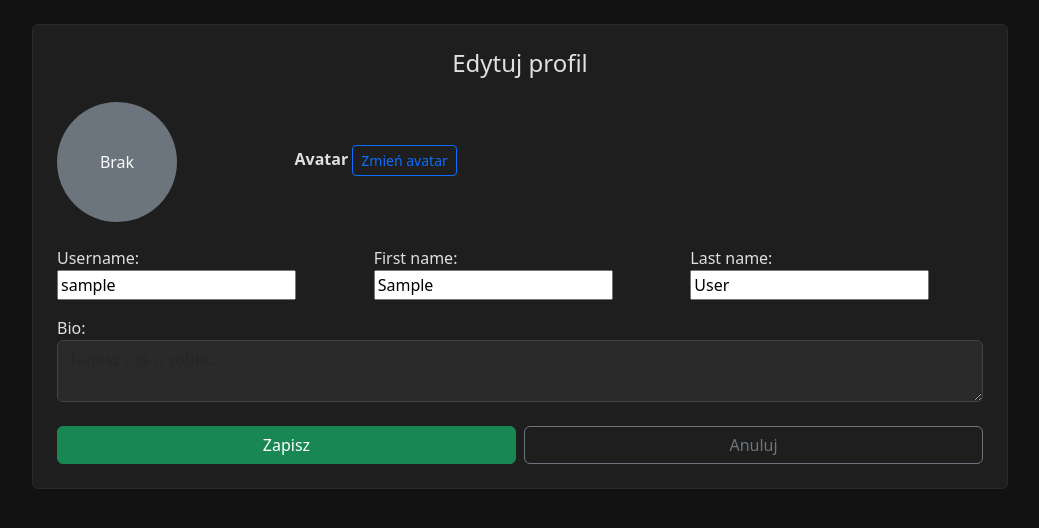
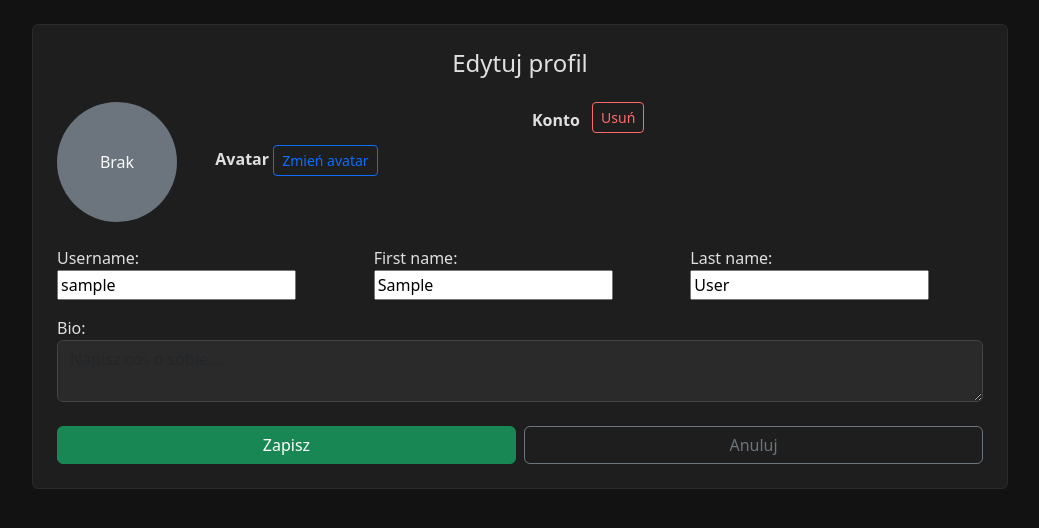
Before and after one commit to martrzeciak/lensy-app, a Django app: page /accounts/edit/ in a window 1280 px wide. Shown: the part 56-584 px from the top of the page, without its empty margins (120-1159 px from the left). Run offline with Django 5.2, Linux system fonts and the light colour scheme; the visitor is signed in with stand-in values (Sample User, id 1).

Commit message:
Delete accounts

```diff
--- a/lensy_backend/accounts/urls.py
+++ b/lensy_backend/accounts/urls.py
@@ -12,5 +12,5 @@ urlpatterns = [
     path('profile/<str:username>/<str:list_type>/', views.user_list_view, name='user_list'),
     path("profile/<str:username>/", views.profile_view, name="user_profile"),
     path('edit/', views.edit_profile_view, name='edit_profile'),
-
+    path('delete/', views.delete_account_view, name='delete_account'),
 ]
--- a/lensy_backend/accounts/views.py
+++ b/lensy_backend/accounts/views.py
@@ -168,3 +168,14 @@ def user_list_view(request, username, list_type):
         'users': users,
         'following_ids': following_ids,
     })
+
+
+@login_required
+def delete_account_view(request):
+    if request.method == 'POST':
+        user = request.user
+        logout(request)
+        user.delete()
+        return redirect('login')
+
+    return redirect('edit_profile')
--- a/lensy_backend/templates/accounts/edit_profile.html
+++ b/lensy_backend/templates/accounts/edit_profile.html
@@ -6,11 +6,19 @@
 
     <h4 class="mb-4 text-center">Edytuj profil</h4>
 
-    <!-- ====== AVATAR ====== -->
-    <div class="row align-items-center mb-4">
+    <!-- AVATAR -->
+
+
+    <!-- AVATAR + KONTO -->
+    <div class="row align-items-start mb-4">
+
+        <!-- AVATAR -->
+        <div class="col-md-6">
+
+            <div class="row align-items-center">
 
                 <!-- PODGLĄD -->
-        <div class="col-md-3 text-center">
+                <div class="col-md-4 text-center">
                     {% if request.user.avatar %}
                         <img src="{{ request.user.avatar.url }}"
                             class="rounded-circle"
@@ -25,10 +33,8 @@
                     {% endif %}
                 </div>
 
-
                 <!-- AKCJE -->
-        <div class="col-md-9">
-
+                <div class="col-md-8">
                     <label class="form-label fw-bold">Avatar</label>
 
                     <!-- ZMIEŃ AVATAR -->
@@ -65,9 +71,43 @@
                         </form>
                     {% endif %}
                 </div>
+
+            </div>
         </div>
 
-    <!-- ====== RESZTA FORMULARZA ====== -->
+        <!-- ====== KONTO ====== -->
+        <div class="col-md-6">
+
+            <label class="form-label fw-bold me-2">Konto</label>
+
+            <button id="toggleDeleteBtn"
+                    class="btn btn-sm btn-outline-danger mb-2">
+                Usuń
+            </button>
+
+            <div id="deleteConfirmBox"
+                style="display:none;"
+                class="border rounded p-3 mt-2">
+
+                <p class="text-danger mb-3">
+                    Czy jesteś pewny, że chcesz usunąć konto?
+                </p>
+
+                <form method="post"
+                    action="{% url 'delete_account' %}">
+                    {% csrf_token %}
+
+                    <button class="btn btn-danger btn-sm">
+                        Usuń konto
+                    </button>
+                </form>
+            </div>
+
+        </div>
+
+    </div>
+
+    <!-- RESZTA FORMULARZA -->
     <form method="post">
         {% csrf_token %}
 
@@ -103,4 +143,22 @@
     </form>
 
 </div>
+
+<script>
+document.addEventListener('DOMContentLoaded', function () {
+
+    const toggleBtn = document.getElementById('toggleDeleteBtn');
+    const box = document.getElementById('deleteConfirmBox');
+
+    toggleBtn.addEventListener('click', () => {
+        const isVisible = box.style.display === 'block';
+
+        box.style.display = isVisible ? 'none' : 'block';
+        toggleBtn.textContent = isVisible ? 'Usuń' : 'Ukryj';
+    });
+
+});
+</script>
+
+
 {% endblock %}
```
Lines whose indentation alone changed are shown as unchanged.
